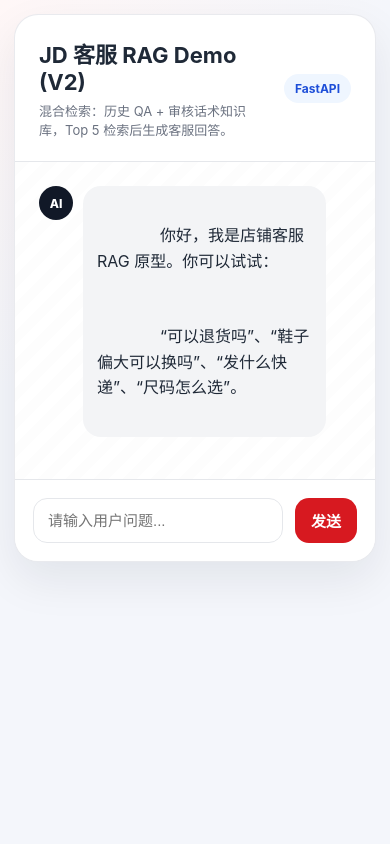
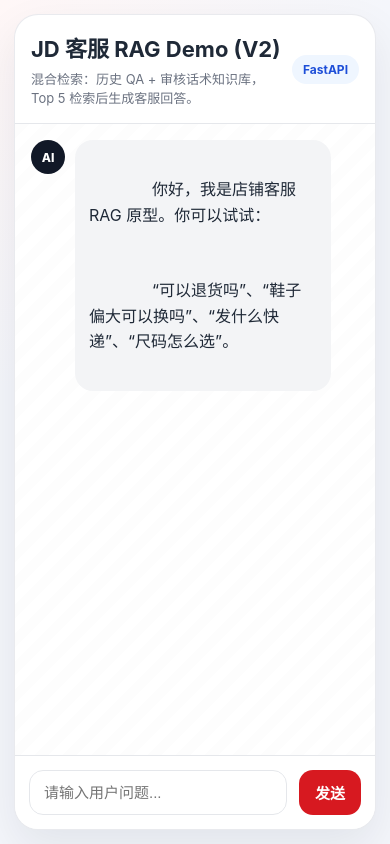
Before and after one commit to dylanhanser/ecommerce-ai-customer-service-chatbot, a FastAPI app: page / in a window 390 px wide. Run offline with FastAPI, Linux system fonts and the light colour scheme.

Commit message:
fix(ui): fill mobile viewport

```diff
--- a/static/style.css
+++ b/static/style.css
@@ -302,3 +302,69 @@ pre {
     max-height: none;
   }
 }
+
+@media (max-width: 600px) {
+  .page {
+    min-height: 100vh;
+    min-height: 100svh;
+    min-height: 100dvh;
+  }
+
+  .page.chat-only .chat-card {
+    height: calc(100vh - 28px);
+    height: calc(100svh - 28px);
+    height: calc(100dvh - 28px);
+    min-height: calc(100vh - 28px);
+    min-height: calc(100svh - 28px);
+    min-height: calc(100dvh - 28px);
+  }
+
+  .chat-header,
+  .composer {
+    flex: 0 0 auto;
+  }
+
+  .chat-header {
+    flex-wrap: wrap;
+    gap: 10px;
+    padding: 16px;
+  }
+
+  .chat-header > div {
+    flex: 1 1 220px;
+    min-width: 0;
+  }
+
+  .chat-header h1,
+  .chat-header p {
+    overflow-wrap: anywhere;
+  }
+
+  .status-pill {
+    flex: 0 0 auto;
+    max-width: 100%;
+  }
+
+  .chat-window {
+    flex: 1 1 auto;
+    min-height: 0;
+    overflow-y: auto;
+    padding: 16px;
+  }
+
+  .composer {
+    width: 100%;
+    padding: 14px;
+    padding-bottom: calc(14px + env(safe-area-inset-bottom, 0px));
+  }
+
+  .composer input {
+    width: 100%;
+    min-width: 0;
+  }
+
+  .composer button {
+    max-width: 100%;
+    white-space: nowrap;
+  }
+}
```
